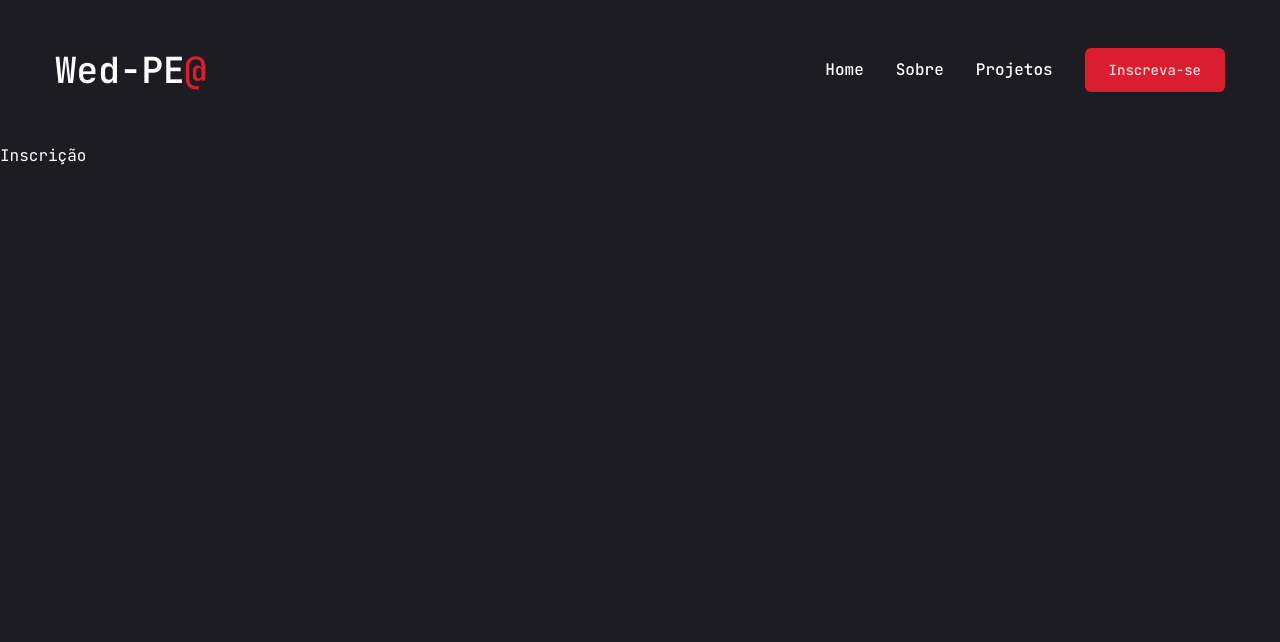
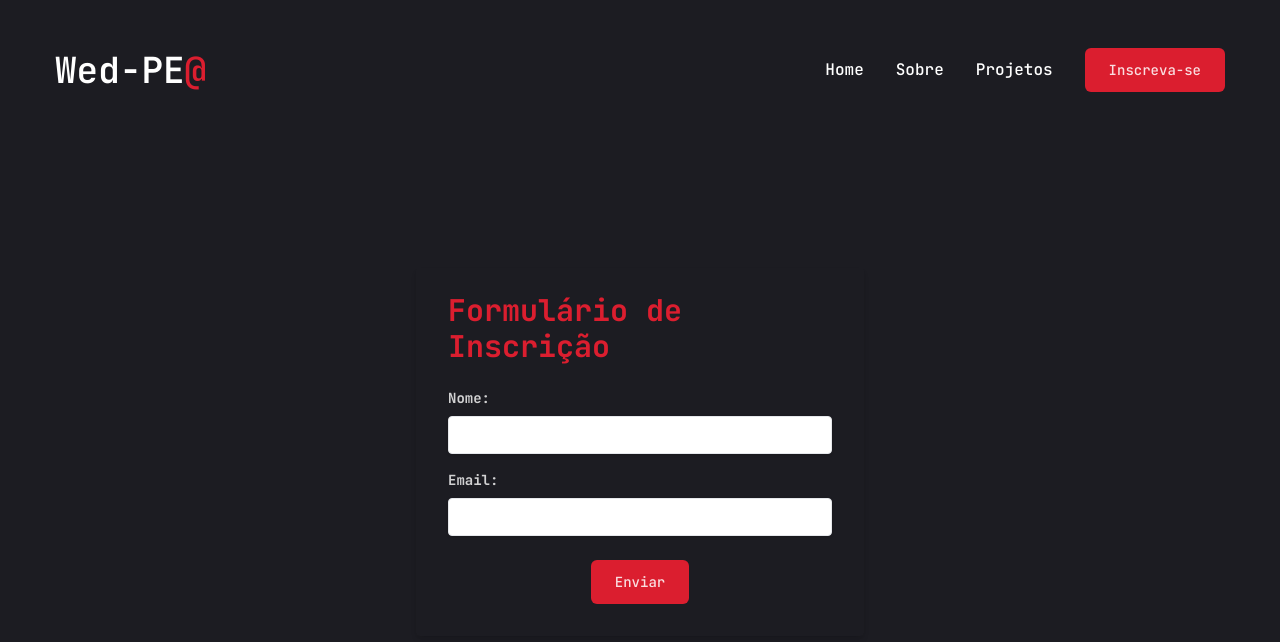
Before and after one commit to jvras58/WeDPE-Portfolio, a Next.js app: page /inscricao in a window 1280 px wide. Shown: the top 642 px of the page. Built offline with nearby package versions, Linux system fonts and the light colour scheme.

Commit message:
feat: Adicionar formulário de inscrição (google forms) na página de inscrição

```diff
--- a/app/inscricao/page.tsx
+++ b/app/inscricao/page.tsx
@@ -1,3 +1,13 @@
-export default function Home() {
-    return <main>Inscrição</main>;
-}
+import RegistrationForm from "@/components/RegistrationForm";
+
+const Inscricao = () => {
+return (
+<main className="h-full">
+    <div className="container mx-auto py-16">
+    <RegistrationForm />
+    </div>
+</main>
+);
+};
+
+export default Inscricao;
--- /dev/null
+++ b/components/RegistrationForm.tsx
@@ -0,0 +1,51 @@
+import React from 'react';
+import { Button } from './ui/button';
+
+// GOOGLE_FORM_ID == D do formulário Google Forms
+// entry.123456789 e entry.987654321 == IDs dos campos do formulário podem ser encontrados inspecionando o código fonte do formulário.
+
+const RegistrationForm = () => {
+return (
+<div className="container mx-auto py-16">
+    <div className="max-w-md mx-auto shadow-md rounded px-8 pt-6 pb-8 mb-4">
+    <h2 className="text-3xl font-bold mb-6 text-accent">Formulário de Inscrição</h2>
+    <form
+        action="https://docs.google.com/forms/d/e/GOOGLE_FORM_ID/formResponse"
+        method="POST"
+        target="_blank"
+    >
+        <div className="mb-4">
+        <label htmlFor="entry.123456789" className="block text-white/80 text-sm font-bold mb-2">Nome:</label>
+        <input
+            type="text"
+            name="entry.123456789"
+            id="entry.123456789"
+            className="shadow appearance-none border rounded w-full py-2 px-3 text-white/80 leading-tight focus:outline-none focus:shadow-outline"
+            required
+        />
+        </div>
+        <div className="mb-6">
+        <label htmlFor="entry.987654321" className="block text-white/80 text-sm font-bold mb-2">Email:</label>
+        <input
+            type="email"
+            name="entry.987654321"
+            id="entry.987654321"
+            className="shadow appearance-none border rounded w-full py-2 px-3 text-white/80 leading-tight focus:outline-none focus:shadow-outline"
+            required
+        />
+        </div>
+        <div className="flex items-center justify-center">
+        <Button
+            variant={"default_personalizado"} className="text-white/85"
+            type="submit"
+        >
+            Enviar
+        </Button>
+        </div>
+    </form>
+    </div>
+</div>
+);
+};
+
+export default RegistrationForm;
```
